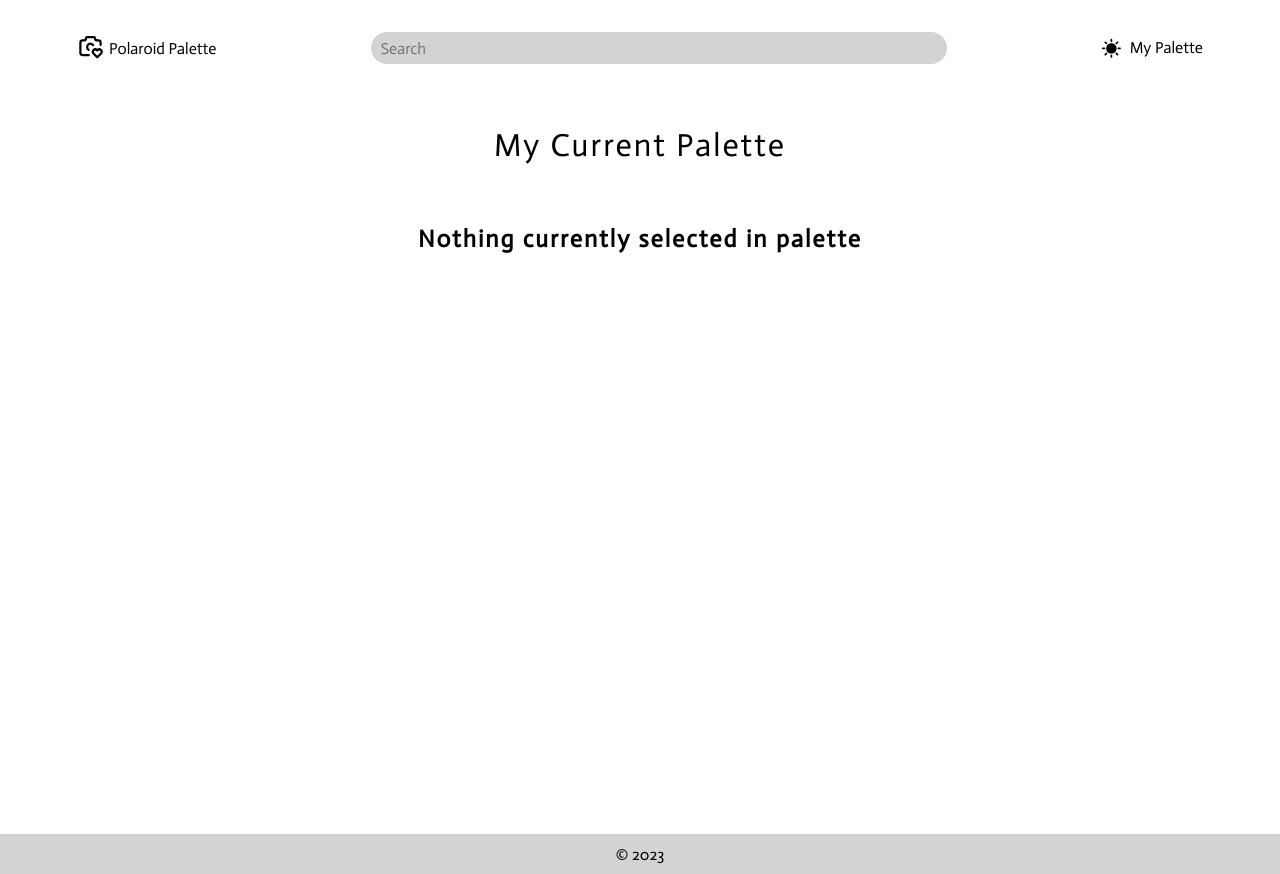
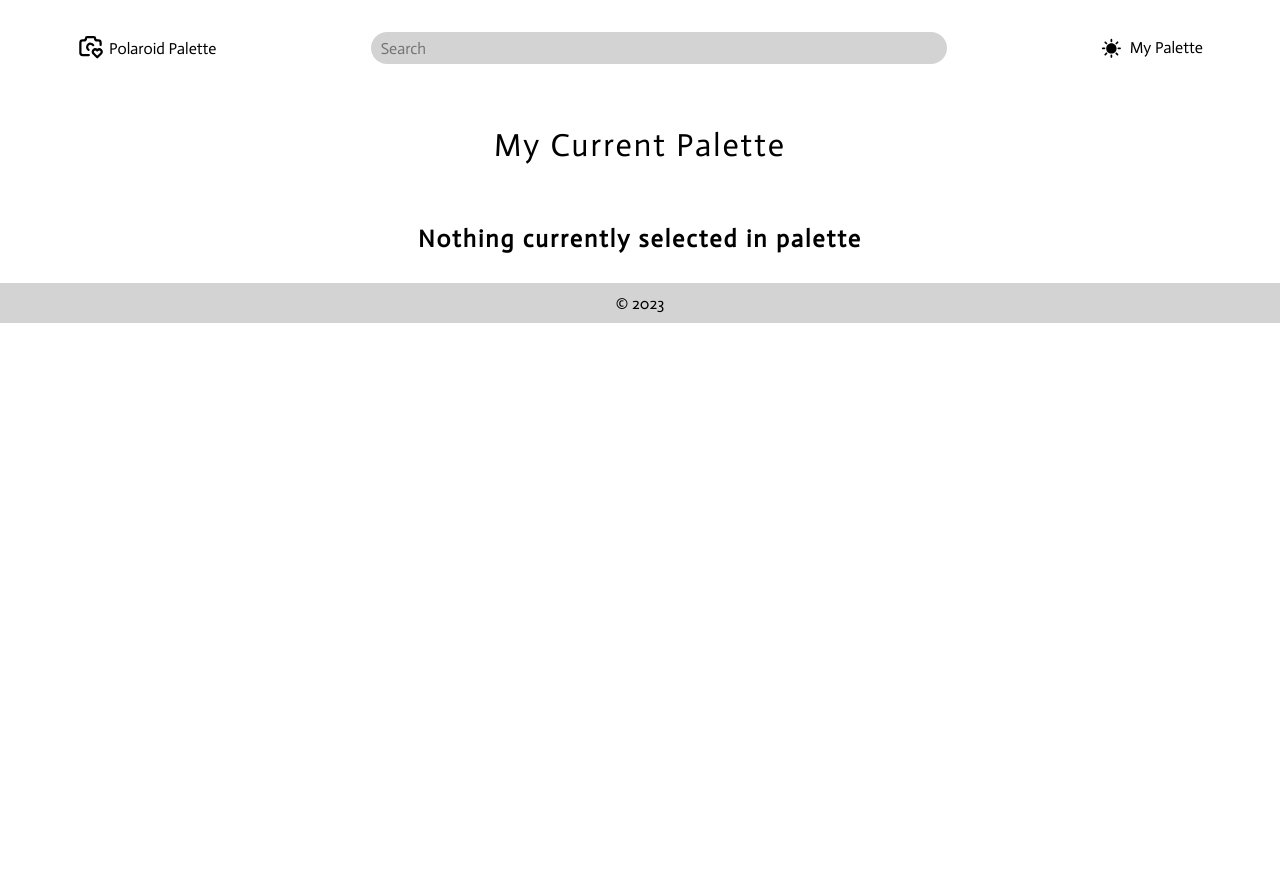
Before and after one commit to twentyfive21/photo-react, a React (Vite) app: page /mypalette in a window 1280 px wide. After the commit the page ends 800 px from the top, so only its background shows below. Built offline with nearby package versions, Linux system fonts and the light colour scheme.

Commit message:
fixed css on favorites page for cards

```diff
--- a/src/pages/Favorites/Favorites.css
+++ b/src/pages/Favorites/Favorites.css
@@ -5,7 +5,6 @@
     align-items: center;
 }
 .favorites-container h2 {
-    height: 80vh;
     letter-spacing: 2px;
     padding-top: 40px;
 }
@@ -28,5 +27,7 @@
     justify-content: center;
     padding-top: 20px;
     color: black;
-    height: 80vh;
 }
+.nothing-selected {
+    height: 100vh;
+}
```
